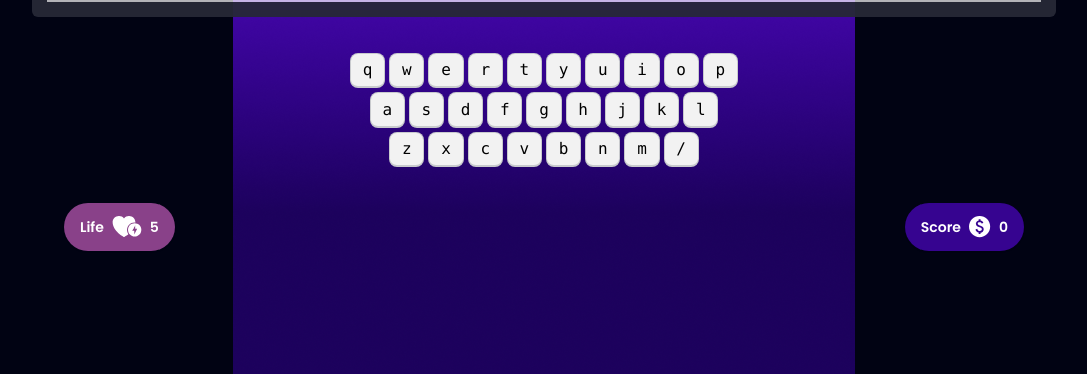
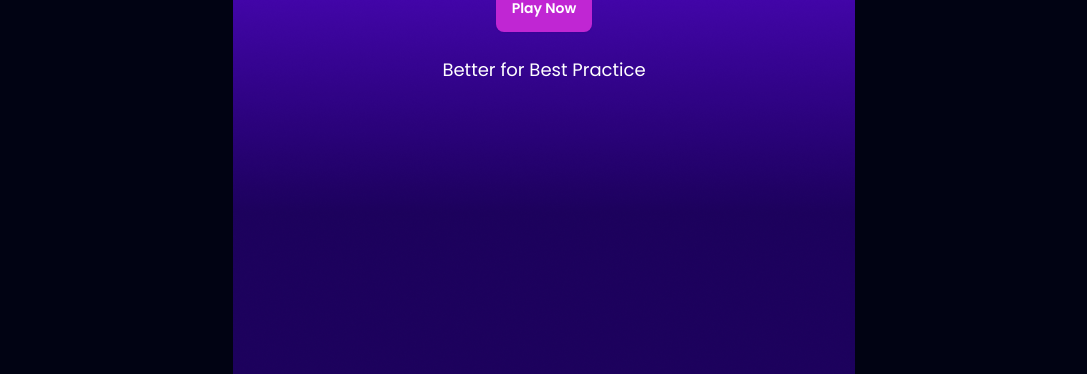
Before and after one commit to git-zahidul-islam/Alpha-Pro-my, a plain HTML site: page index.html in a window 1280 px wide. Shown: the part 426-800 px from the top of the page, without its empty margins (96-1183 px from the left). Drawn offline with nearby package versions, Linux system fonts and the light colour scheme.

Commit message:
60% is complete

```diff
--- a/index.html
+++ b/index.html
@@ -14,12 +14,13 @@
 <body class="poppins-font bg-[#010313]">
     <header></header>
     <main class="min-h-screen text-white bg-[url(images/background.png)] bg-no-repeat bg-center">
-        <section class="hidden home flex flex-col items-center justify-center min-h-screen space-y-6">
+        <section id="home-screen" class="flex flex-col items-center justify-center min-h-screen space-y-6">
             <h1 class="text-8xl font-bold anton-font">Alphabet Pro</h1>
-            <button class="btn bg-fuchsia-600 text-white border-0 hover:bg-fuchsia-500">Play Now</button>
+            <button onclick="play()" class="btn bg-fuchsia-600 text-white border-0 hover:bg-fuchsia-500">Play
+                Now</button>
             <p class="text-lg">Better for Best Practice</p>
         </section>
-        <section class="play-ground">
+        <section id="play-ground" class="hidden">
             <div class="flex flex-col justify-center items-center min-h-screen space-y-8">
                 <!-- display -->
                 <div
@@ -28,43 +29,43 @@
                         <p class="bg-[#010313CC] p-3 rounded-b-2xl">Don't watch keyboard while playing...</p>
                     </div>
                     <div class="flex justify-center items-center h-full">
-                        <p class="display-show text-9xl font-semibold text-[#010313]">Y</p>
+                        <p id="display-show" class="text-9xl font-semibold text-[#010313] uppercase">Y</p>
                     </div>
                 </div>
                 <!-- keyboard -->
                 <div class="text-black">
                     <div class="flex justify-center gap-1 my-1 w-full">
-                        <kbd class="kbd">q</kbd>
-                        <kbd class="kbd">w</kbd>
-                        <kbd class="kbd">e</kbd>
-                        <kbd class="kbd">r</kbd>
-                        <kbd class="kbd">t</kbd>
-                        <kbd class="kbd">y</kbd>
-                        <kbd class="kbd">u</kbd>
-                        <kbd class="kbd">i</kbd>
-                        <kbd class="kbd">o</kbd>
-                        <kbd class="kbd">p</kbd>
+                        <kbd id="w" class="kbd">w</kbd>
+                        <kbd id="q" class="kbd">q</kbd>
+                        <kbd id="e" class="kbd">e</kbd>
+                        <kbd id="r" class="kbd">r</kbd>
+                        <kbd id="t" class="kbd">t</kbd>
+                        <kbd id="y" class="kbd">y</kbd>
+                        <kbd id="u" class="kbd">u</kbd>
+                        <kbd id="i" class="kbd">i</kbd>
+                        <kbd id="o" class="kbd">o</kbd>
+                        <kbd id="p" class="kbd">p</kbd>
                     </div>
                     <div class="flex justify-center gap-1 my-1 w-full">
-                        <kbd class="kbd">a</kbd>
-                        <kbd class="kbd">s</kbd>
-                        <kbd class="kbd">d</kbd>
-                        <kbd class="kbd">f</kbd>
-                        <kbd class="kbd">g</kbd>
-                        <kbd class="kbd">h</kbd>
-                        <kbd class="kbd">j</kbd>
-                        <kbd class="kbd">k</kbd>
-                        <kbd class="kbd">l</kbd>
+                        <kbd id="a" class="kbd">a</kbd>
+                        <kbd id="s" class="kbd">s</kbd>
+                        <kbd id="d" class="kbd">d</kbd>
+                        <kbd id="f" class="kbd">f</kbd>
+                        <kbd id="g" class="kbd">g</kbd>
+                        <kbd id="h" class="kbd">h</kbd>
+                        <kbd id="j" class="kbd">j</kbd>
+                        <kbd id="k" class="kbd">k</kbd>
+                        <kbd id="l" class="kbd">l</kbd>
                     </div>
                     <div class="flex justify-center gap-1 my-1 w-full">
-                        <kbd class="kbd">z</kbd>
-                        <kbd class="kbd">x</kbd>
-                        <kbd class="kbd">c</kbd>
-                        <kbd class="kbd">v</kbd>
-                        <kbd class="kbd">b</kbd>
-                        <kbd class="kbd">n</kbd>
-                        <kbd class="kbd">m</kbd>
-                        <kbd class="kbd">/</kbd>
+                        <kbd id="z" class="kbd">z</kbd>
+                        <kbd id="x" class="kbd">x</kbd>
+                        <kbd id="c" class="kbd">c</kbd>
+                        <kbd id="v" class="kbd">v</kbd>
+                        <kbd id="b" class="kbd">b</kbd>
+                        <kbd id="n" class="kbd">n</kbd>
+                        <kbd id="m" class="kbd">m</kbd>
+                        <kbd id="/" class="kbd">/</kbd>
                     </div>
                 </div>
                 <div class="flex justify-between w-3/4">
@@ -82,7 +83,13 @@
                 </div>
             </div>
         </section>
-        <section class="score"></section>
+        <section id="score" class="hidden flex justify-center items-center min-h-screen">
+            <div class="bg-[#FFFFFF33] text-white text-center p-5 space-y-4 rounded-lg border-[1px]">
+                <h1 class="text-6xl font-extrabold">Score: <span>14</span></h1>
+                <button class="btn border-0 bg-white">Play Again</button>
+                <p>Practice make better</p>
+            </div>
+        </section>
     </main>
     <footer></footer>
     <!-- script connect -->
--- a/script/script.js
+++ b/script/script.js
@@ -0,0 +1,17 @@
+function continueGame() {
+    const alphabet = randomNumberGenerator();
+    // alphabet showing place
+    const displayShow = document.getElementById('display-show');
+    displayShow.innerText = alphabet
+    // console.log('Display alphabet', alphabet);
+
+    // set background
+    setBackgroundColorById(alphabet);
+
+
+}
+function play() {
+    addElementById('home-screen');
+    removeElementById('play-ground')
+    continueGame()
+}
--- a/script/utility.js
+++ b/script/utility.js
@@ -0,0 +1,32 @@
+// add hidden class
+function addElementById(elementId) {
+    const element = document.getElementById(elementId);
+    element.classList.add('hidden');
+}
+// remove hidden class
+function removeElementById(elementId) {
+    const element = document.getElementById(elementId);
+    element.classList.remove('hidden')
+}
+// random alphabet generate
+function randomNumberGenerator() {
+    const alphabetString = "abcdefghijklmnopqrstuvwxyz";
+    const alphabet = alphabetString.split('')
+    const index = Math.round(Math.random() * 25);
+    const random = alphabet[index];
+    return random;
+}
+// keyboard type
+function keyboard(id){
+    addEventListener('keyup',)
+}
+// set background color
+function setBackgroundColorById(elementId){
+    const element = document.getElementById(elementId)
+    element.classList.add('bg-orange-400')
+}
+// remove background color
+function setBackgroundColorById(elementId){
+    const element = document.getElementById(elementId)
+    element.classList.remove('bg-orange-400')
+}
```
